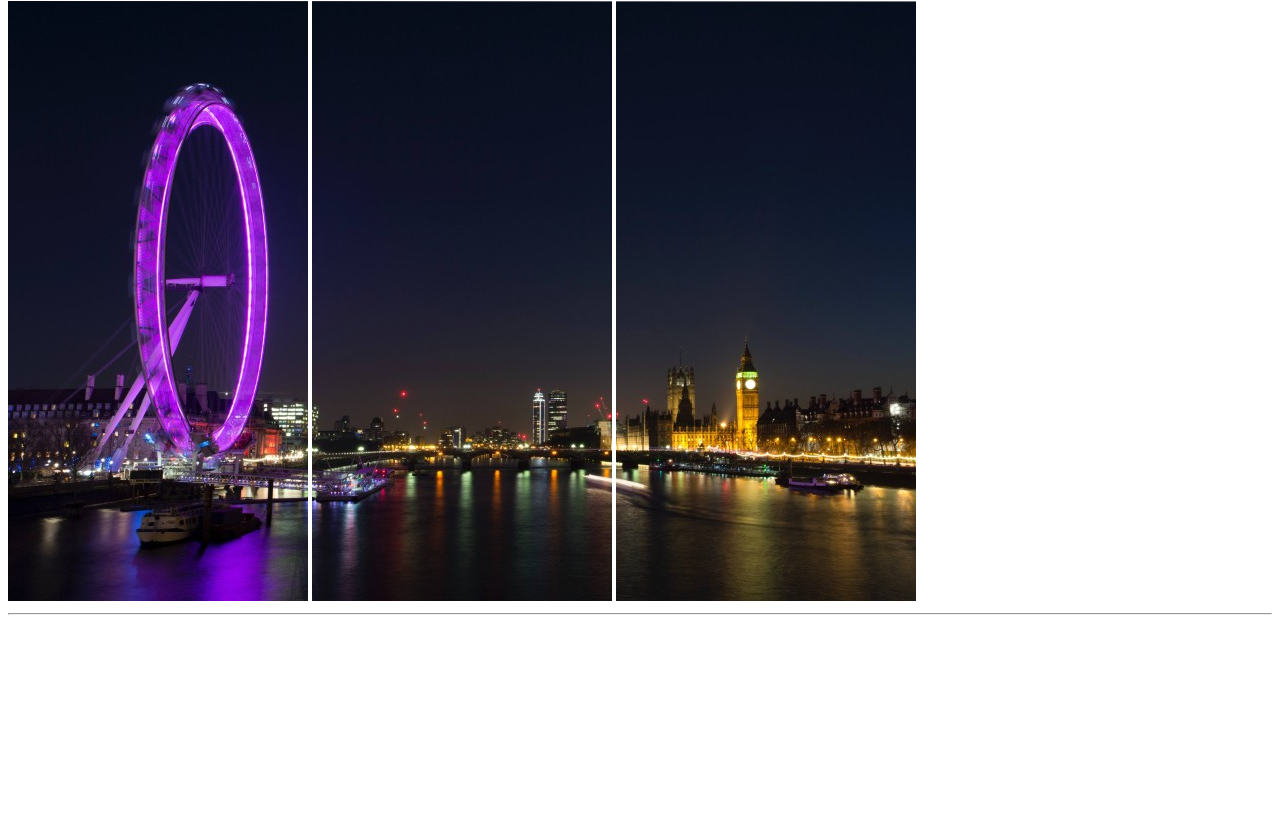
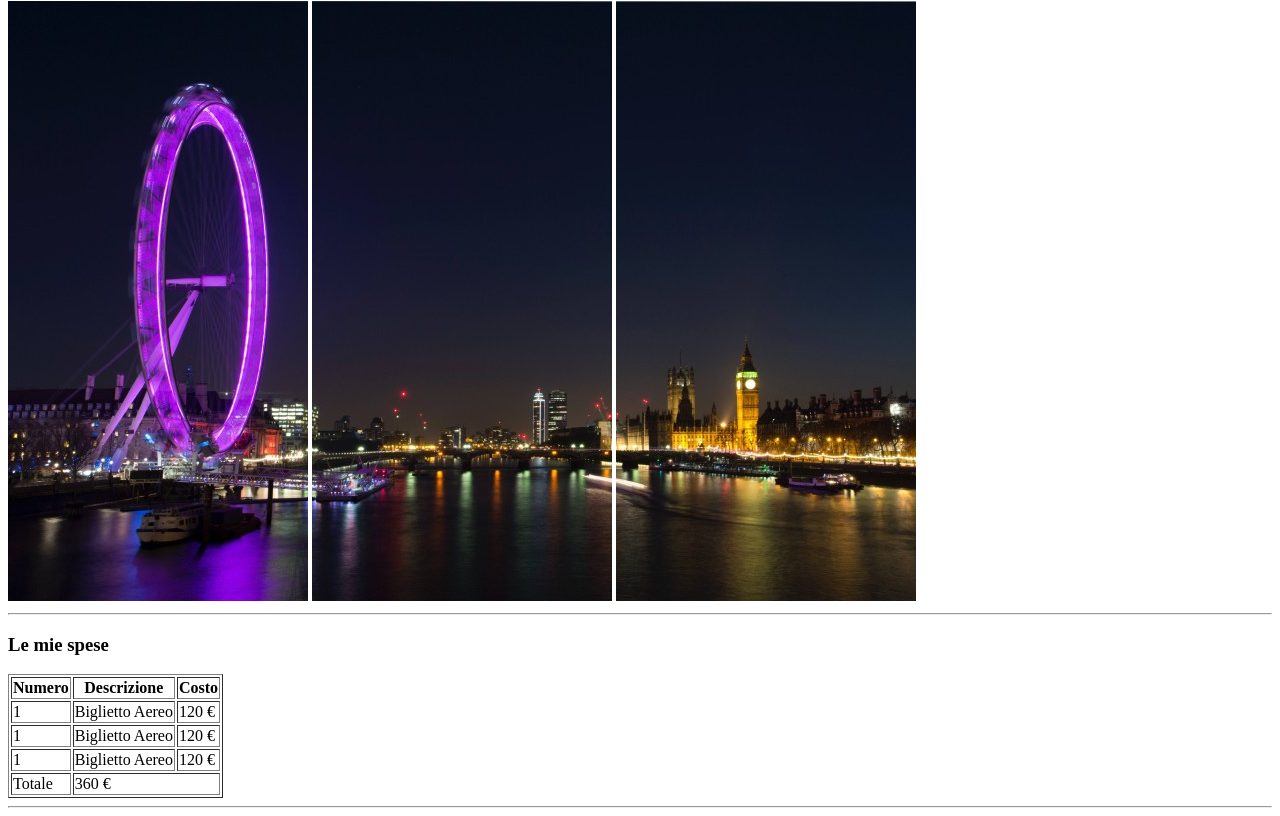
Before and after one commit to rachelpatrocinio/html-london-trip, a plain HTML site: page index.html in a window 1280 px wide. Shown: the part 79-895 px from the top of the page. Before the commit the page ends 800 px from the top, so only its background shows below. Drawn offline with Linux system fonts and the light colour scheme.

Commit message:
ADD: Table

```diff
--- a/index.html
+++ b/index.html
@@ -18,6 +18,46 @@
 
     <main>
 
+        <div>
+            <h3>Le mie spese</h3>
+            <table border="1">
+                <thead>
+                    <th>Numero</th>
+                    <th>Descrizione</th>
+                    <th>Costo</th>
+                </thead>
+
+                <tbody>
+                    <tr>
+                        <td>1</td>
+                        <td>Biglietto Aereo</td>
+                        <td>120 &euro;</td>
+                    </tr>
+                    <tr>
+                        <td>1</td>
+                        <td>Biglietto Aereo</td>
+                        <td>120 &euro;</td>
+                    </tr>
+                    <tr>
+                        <td>1</td>
+                        <td>Biglietto Aereo</td>
+                        <td>120 &euro;</td>
+                    </tr>
+                </tbody>
+
+                <tfoot>
+                    <td>Totale</td>
+                    <td colspan="2">360 &euro;</td>
+                </tfoot>
+            </table>
+        </div>
+
+        <hr>
+
+
+
+
+
     </main>
 
 
```
